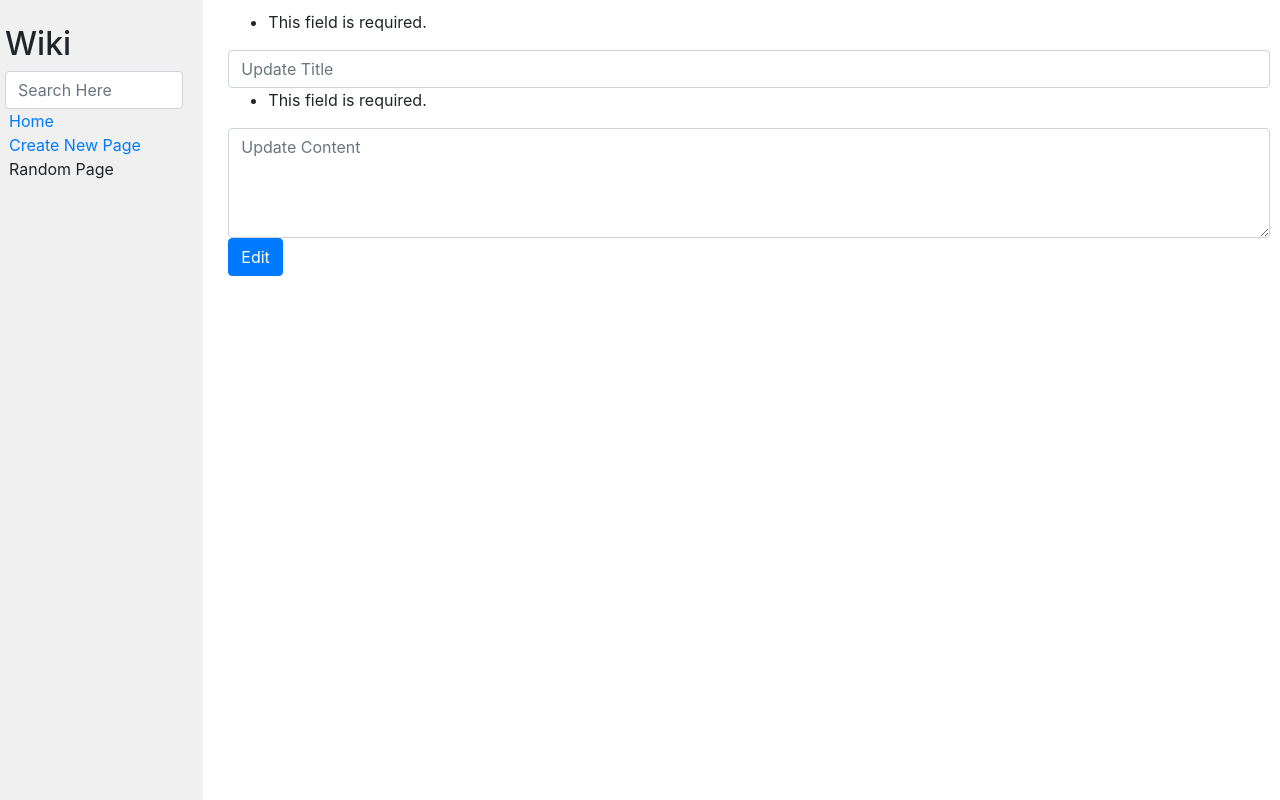
After one commit to DevelopWithAP/wiki, a Django app: page /edit/1/ in a window 1280 px wide. The commit adds this page. Run offline with Django 3.2, Linux system fonts and the light colour scheme; some libraries are stand-ins or nearby versions.

```diff
--- /dev/null
+++ b/encyclopedia/templates/encyclopedia/edit.html
@@ -0,0 +1,13 @@
+{% extends "encyclopedia/layout.html" %}
+
+{% block title %} Edit Entry {% endblock %}
+
+{% block body %}
+    <div class="container">
+        <form action="{% url 'edit' title %}" method="POST">
+            {% csrf_token %}
+            {{ edit_form }}
+            <input type="submit" value="Edit" class="btn btn-primary">
+        </form>
+    </div>
+{% endblock %}
--- a/encyclopedia/templates/encyclopedia/entry.html
+++ b/encyclopedia/templates/encyclopedia/entry.html
@@ -5,5 +5,6 @@
 {% block body %}
     <div>
         {{ entry|safe }}
+        <a href="{% url 'edit' title %}" class="btn btn-primary">Edit</a>
     </div>
 {% endblock %}
--- a/encyclopedia/urls.py
+++ b/encyclopedia/urls.py
@@ -7,4 +7,5 @@ urlpatterns = [
     path("wiki/<str:title>/", views.wiki, name="wiki"),
     path("search", views.search, name="search"),
     path("create", views.create, name="create"),
+    path("edit/<str:title>/", views.edit, name="edit"),
 ]
--- a/encyclopedia/views.py
+++ b/encyclopedia/views.py
@@ -24,6 +24,19 @@ class Create(forms.Form):
         "placeholder": "Content",
         "rows": 4,
     }))
+
+class Edit(forms.Form):
+    """ Edit form """
+    updated_title = forms.CharField(label="", widget=forms.TextInput(attrs={
+        "class": "form-control",
+        "placeholder": "Update Title"
+    }))
+    updated_content = forms.CharField(label="", widget=forms.Textarea(attrs={
+        "class": "form-control mt-2",
+        "placeholder": "Update Content",
+        "rows": 4
+    }))
+""" End of forms section """
 
 def index(request):
     return render(request, "encyclopedia/index.html", {
@@ -73,31 +86,40 @@ def create(request):
     """ Allow users to create a new entry """
     entries = [entry.lower()for entry in util.list_entries()]
     print(entries)
+    context = {
+            "search_form": Search(),
+            "create_form": Create()
+        }
+    print(entries)
     if request.method == "POST":
         form = Create(request.POST)
         if form.is_valid():
             new_title = form.cleaned_data["title"]
             new_content = form.cleaned_data["content"]
-            util.save_entry(new_title, new_content)
-            new_entry = util.get_entry(new_title)
-            if new_title.lower() in entries:
-                messages.warning(request, "Entry already exists")
-                return render(request, "encyclopedia/create.html", {
-                    "search_form": Search(),
-                    "create_form": Create(request.POST)
+            if not new_title.lower() in entries:
+                util.save_entry(new_title, new_content)
+                new_entry = markdown(util.get_entry(new_title))
+                return render(request, "encyclopedia/entry.html", {
+                    "title": new_title.capitalize(),
+                    "entry": markdown(new_entry),
+                    "search_form": Search()
                 })
             else:
-                return redirect("wiki", title=new_title)
-                # context={
-                #     "title": new_title,
-                #     "entry": markdown(util.get_entry(new_title)),
-                #     "search_form": Search(),
-                #     "create_form": Create()
-                # }
-                # return render(request, "encyclopedia/wiki.html")
+                messages.warning(request, "Entry already exists.")
+                return redirect("create")
+        else:
+            return render(request, "encyclopedia/create",context)
+
+    return render(request, "encyclopedia/create.html", context)
+
+def edit(request, title):
+    """ Allow users to edit an entry """
+    entry = util.get_entry(title)
+    if request.method == "POST":
+        pass
     else:
-        context = {
+        print(request.GET)
+        return render(request, "encyclopedia/edit.html",{
             "search_form": Search(),
-            "create_form": Create()
-        }
-        return render(request, "encyclopedia/create.html", context)
+            "edit_form": Edit(request.GET)
+        })
```
Also changed, not shown: encyclopedia/templates/encyclopedia/create.html (+7 -0 lines), entries/C.md (deleted, +0 -2 lines), entries/Flask.md (added, +2 -0 lines), entries/Java.md (+2 -2 lines), 2 other files.
